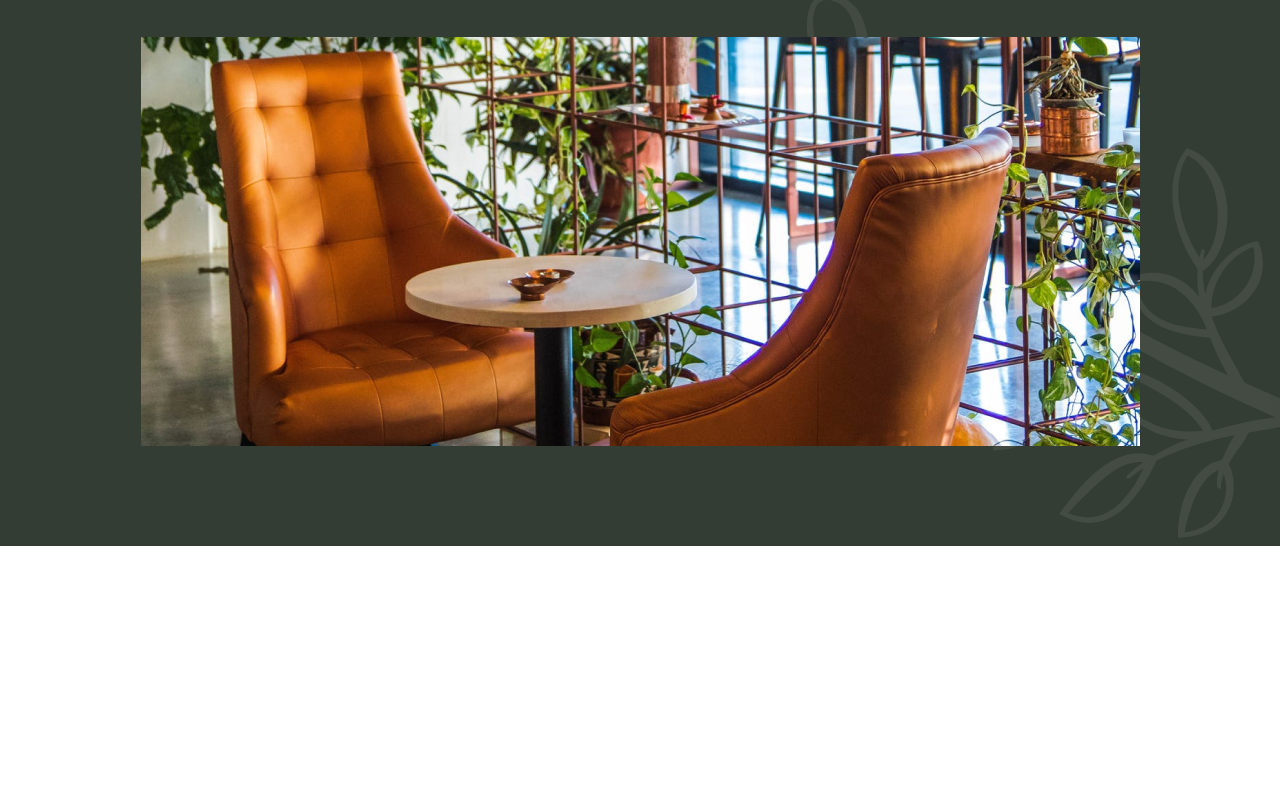
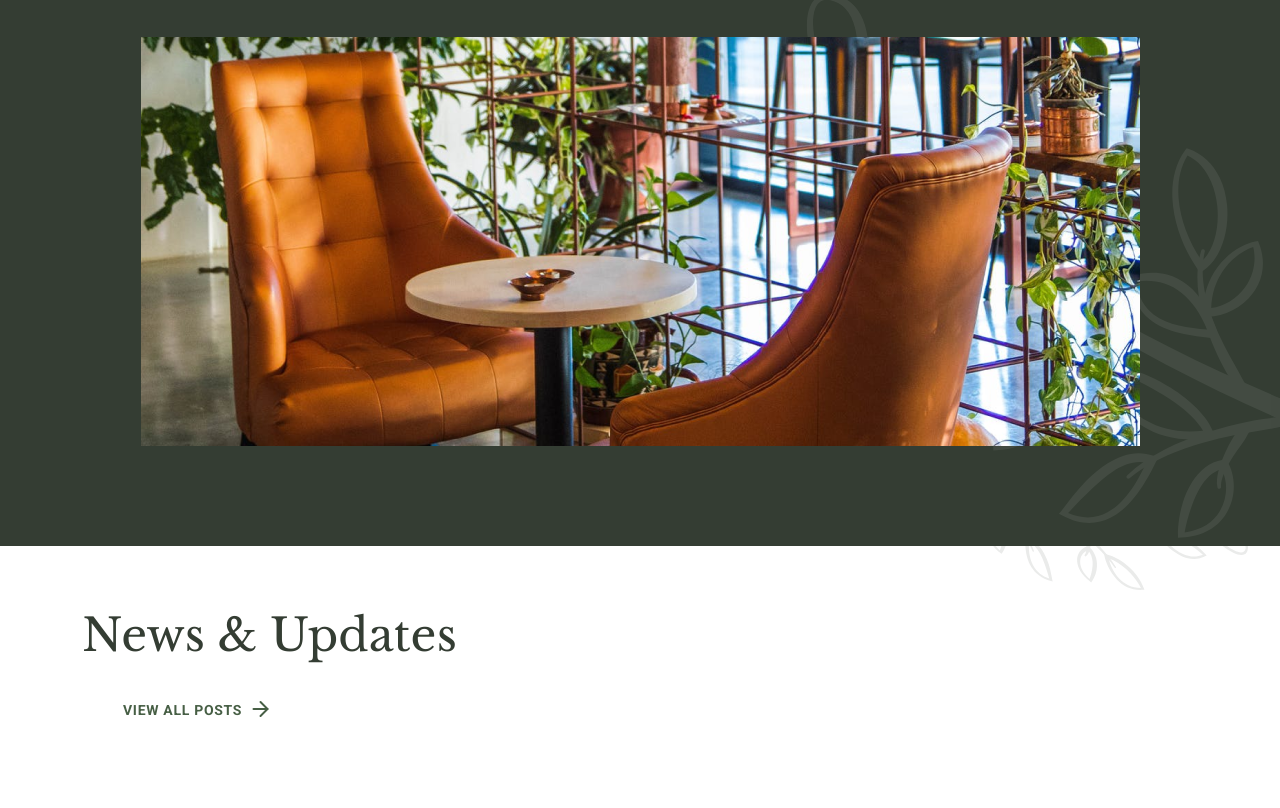
Before and after one commit to M-oliveda/Web-BotanicalWebsite, a website built with Parcel: page web/src/index.html in a window 1280 px wide. Shown: the part 1267-2075 px from the top of the page. Before the commit the page ends 1813 px from the top, so only its background shows below. Built offline with nearby package versions, Linux system fonts and the light colour scheme.

Commit message:
:construction: Add the website posts header content.

```diff
--- a/web/src/index.html
+++ b/web/src/index.html
@@ -144,5 +144,16 @@
         <a href="#" class="btn secondary-btn">Learn More</a>
       </div>
     </section>
+    <section class="website-posts">
+      <div class="container">
+        <header>
+          <h2>News & Updates</h2>
+          <a href="#" class="btn tertiary-btn">
+            <span class="btn__content"> View All Posts </span>
+            <span class="btn__right-icon"></span>
+          </a>
+        </header>
+      </div>
+    </section>
   </body>
 </html>
--- a/web/src/scss/_buttons.scss
+++ b/web/src/scss/_buttons.scss
@@ -1,3 +1,12 @@
+@keyframes opacityAnimation {
+  from {
+    opacity: 0;
+  }
+  to {
+    opacity: 1;
+  }
+}
+
 .btn {
   padding: 15px 30px;
   font-size: 14px;
@@ -42,3 +51,41 @@
     background-color: $primary;
   }
 }
+
+.tertiary-btn {
+  display: flex;
+  flex-flow: row nowrap;
+  gap: 6px;
+  align-items: center;
+
+  .btn__content {
+    border: none;
+
+    font-size: 14px;
+    color: $primary;
+    text-transform: uppercase;
+    letter-spacing: 0.05em;
+    line-height: 16px;
+  }
+
+  .btn__right-icon {
+    display: block;
+    width: 24px;
+    height: 24px;
+
+    background: url("../assets/img/after-icon.svg");
+    background-size: cover;
+    background-repeat: no-repeat;
+
+    position: relative;
+    bottom: 2px;
+
+    transition: transform 400ms linear;
+  }
+
+  &:hover {
+    .btn__right-icon {
+      transform: translateX(6px);
+    }
+  }
+}
--- /dev/null
+++ b/web/src/scss/_website-posts.scss
@@ -0,0 +1,49 @@
+.website-posts {
+  padding: 32px 0;
+
+  background: url("../assets/img/bg-imageposts.svg");
+  background-size: 37vw;
+  background-position: right -30vh;
+  background-repeat: no-repeat;
+
+  @media (min-width: map-get($grid-breakpoints,"md")) {
+    & {
+      padding: 53px 36px;
+    }
+  }
+
+  @media (min-width: map-get($grid-breakpoints,"xl")) {
+    & {
+      padding: 65px 0;
+    }
+  }
+
+  header {
+    display: flex;
+    flex-flow: column nowrap;
+    align-items: center;
+
+    @media (min-width: map-get($grid-breakpoints,"md")) {
+      & {
+        align-items: flex-start;
+      }
+    }
+  }
+
+  h2 {
+    margin-bottom: 32px;
+
+    font-size: 34px;
+    line-height: 110%;
+    font-weight: 400;
+    color: $header-color;
+
+    @media (min-width: map-get($grid-breakpoints,"md")) {
+      & {
+        margin-bottom: 16px;
+
+        font-size: 45px;
+      }
+    }
+  }
+}
--- a/web/src/scss/styles.scss
+++ b/web/src/scss/styles.scss
@@ -37,3 +37,4 @@ $headings-font-family: "Libre Baskerville", serif;
 @import "./buttons";
 @import "./website-hero";
 @import "./website-description";
+@import "./website-posts";
```
Also changed, not shown: web/src/assets/img/after-icon.svg (added), web/src/assets/img/before-icon.svg (added), web/src/assets/img/bg-imageposts.svg (added).
